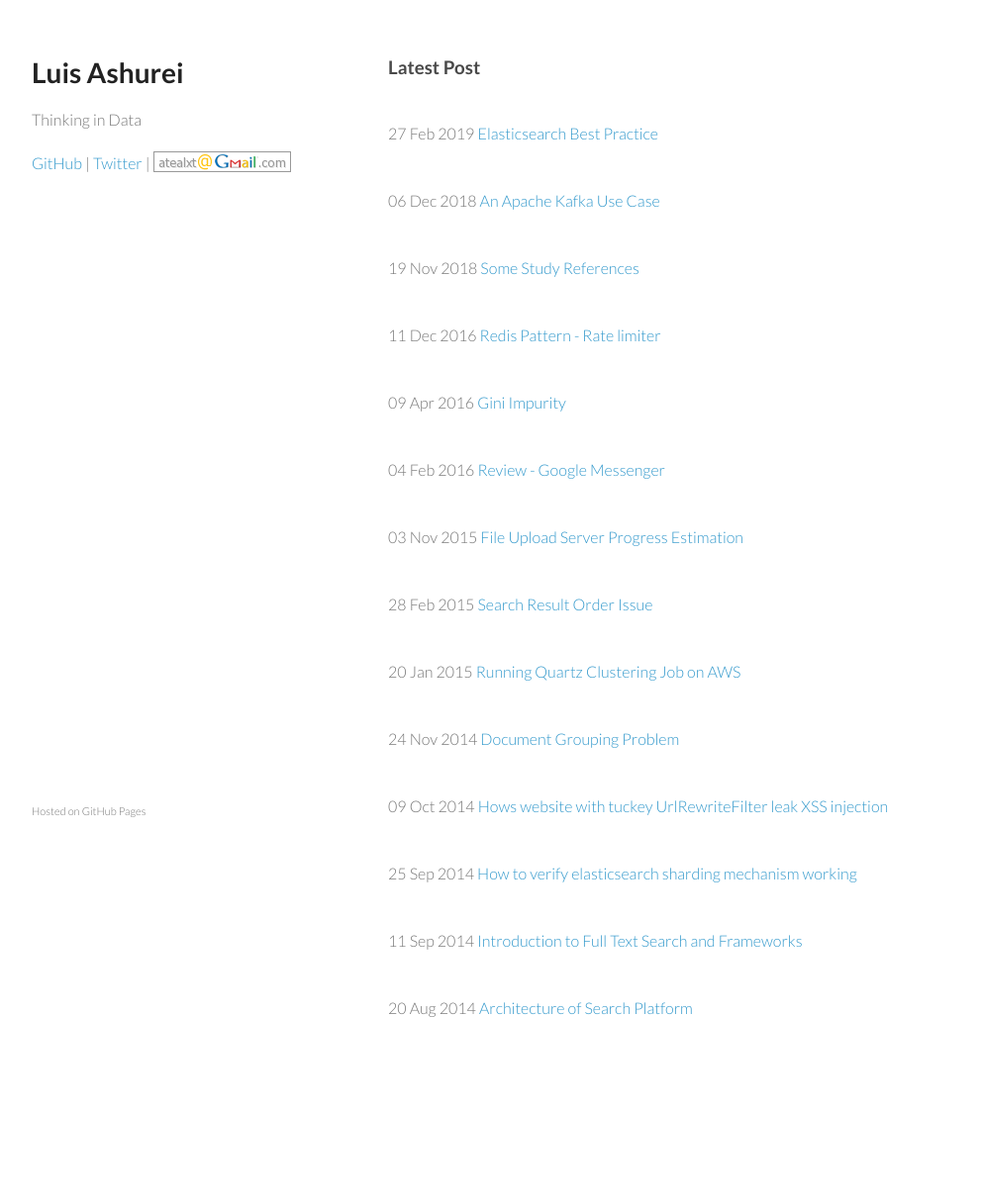
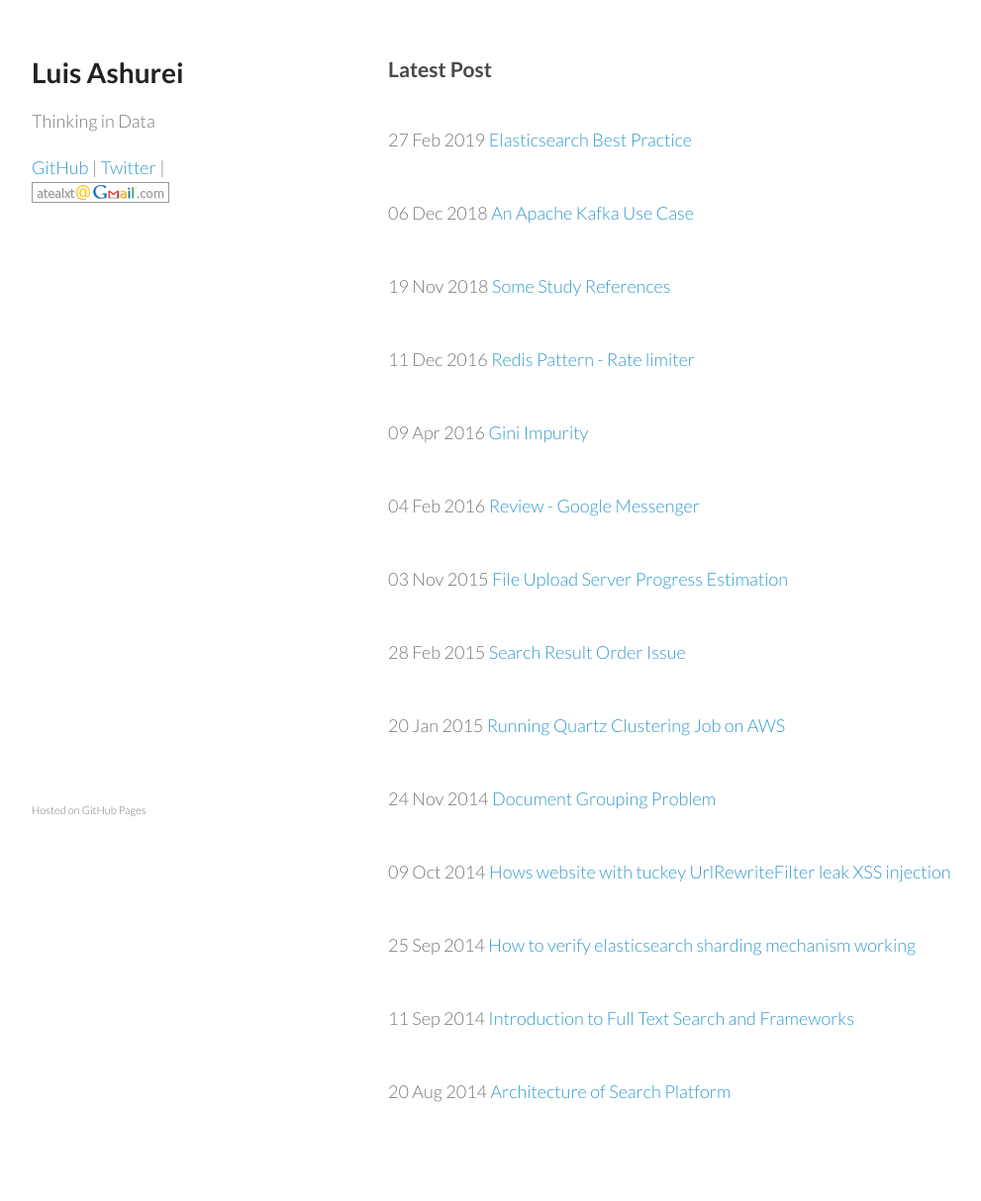
Before and after one commit to atealxt/atealxt.github.io, a Jekyll site: the page built from index.html, in a window 1280 px wide. Shown: the whole page at 99% size, without its empty margins (128-1119 px from the left). Built offline with Jekyll 4.4.1, drawn with Linux system fonts in a browser that asks for light colours; before the commit the page ends 1125 px from its top, so only the background shows below that.

Commit message:
Update styles.css

```diff
--- a/stylesheets/styles.css
+++ b/stylesheets/styles.css
@@ -2,7 +2,7 @@
 
 body {
   padding:50px;
-  font:16px/1.5 Lato, "Helvetica Neue", Helvetica, Arial, sans-serif;
+  font:18px/1.5 Lato, "Helvetica Neue", Helvetica, Arial, sans-serif;
   color:#777;
   font-weight:300;
 }
```
